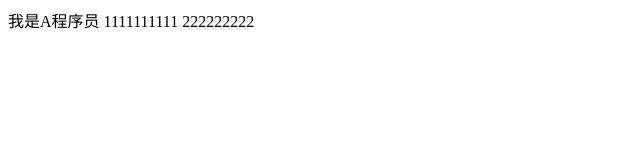
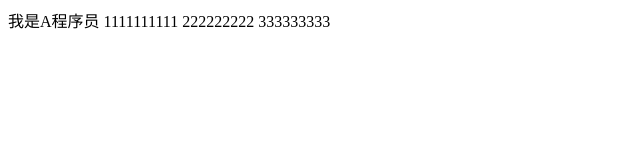
Before and after one commit to pengfan-it/git-demo, a plain HTML site: page index.html in a window 1280 px wide. Shown: the full height of the page, 0-640 px from the left. Drawn offline with Linux system fonts and the light colour scheme.

Commit message:
程序员A第四次修改

```diff
--- a/index.html
+++ b/index.html
@@ -8,7 +8,7 @@
 </head>
 
 <body>
-    我是A程序员 1111111111 222222222
+    我是A程序员 1111111111 222222222 333333333
 </body>
 
 </html>
```
